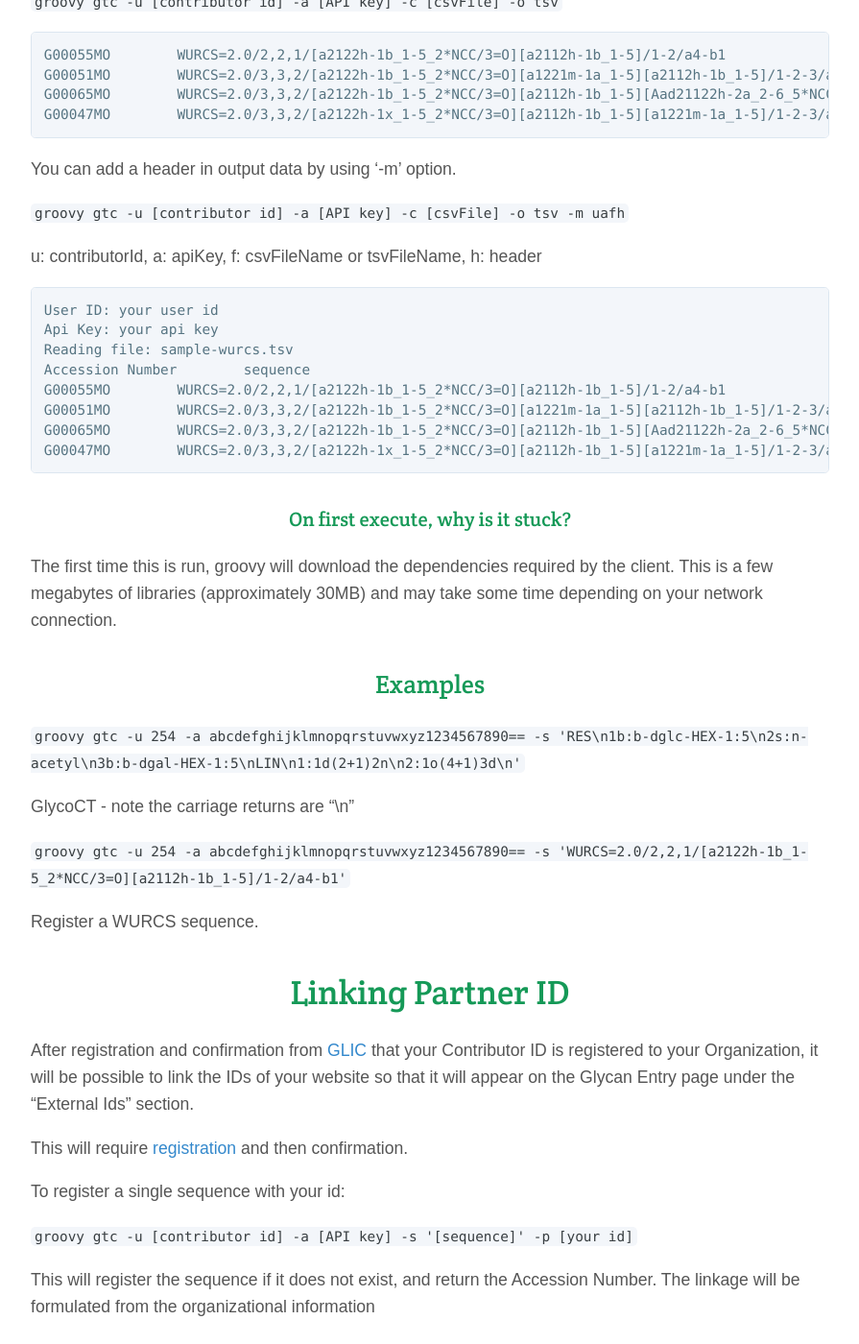
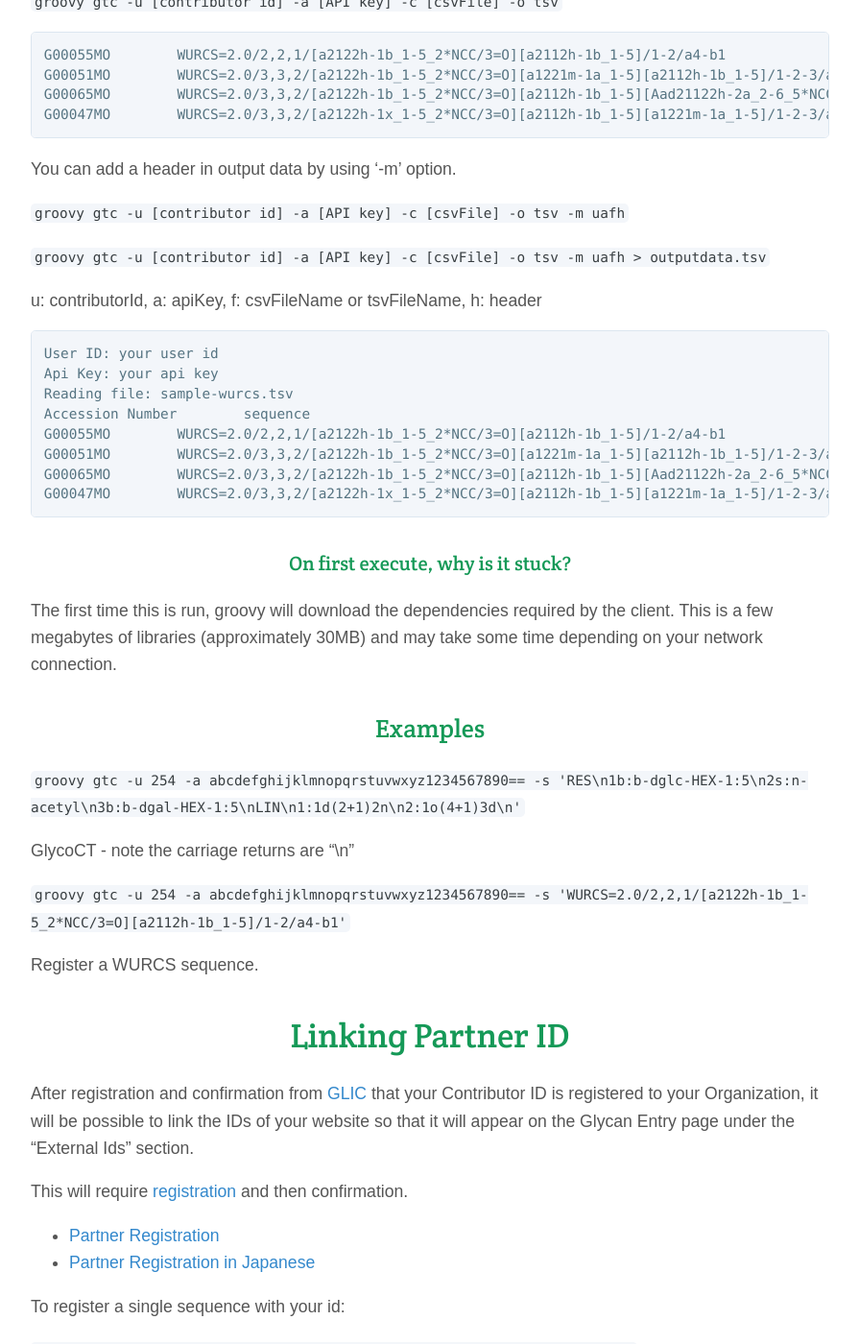
Before and after one commit to glytoucan/glytoucan, a Jekyll site: the page built from system/cli.md, in a window 1280 px wide and 1400 px high, scrolled down 3664 px. Shown: the whole window at 96% size, without its empty margins (192-1087 px from the left). Built offline with Jekyll 4.4.1, drawn with Linux system fonts in a browser that asks for light colours; nearby versions of some CDN libraries.

Commit message:
Update cli.md

````diff
--- a/system/cli.md
+++ b/system/cli.md
@@ -98,6 +98,8 @@ You can add a header in output data by using '-m' option.
 
 `groovy gtc -u [contributor id] -a [API key] -c [csvFile] -o tsv -m uafh`
 
+`groovy gtc -u [contributor id] -a [API key] -c [csvFile] -o tsv -m uafh > outputdata.tsv`
+
 u: contributorId, a: apiKey, f: csvFileName or tsvFileName, h: header
 ```
 User ID: your user id
@@ -129,6 +131,9 @@ Register a WURCS sequence.
 After registration and confirmation from [GLIC](http://glic.glycoinfo.org) that your Contributor ID is registered to your Organization, it will be possible to link the IDs of your website so that it will appear on the Glycan Entry page under the "External Ids" section.
 
 This will require [registration](http://code.glytoucan.org/partner/registration/) and then confirmation.
+
+* [Partner Registration](http://code.glytoucan.org/partner/registration/)
+* [Partner Registration in Japanese](http://code.glytoucan.org/partner/registration_ja/)
 
 To register a single sequence with your id:
 
````
